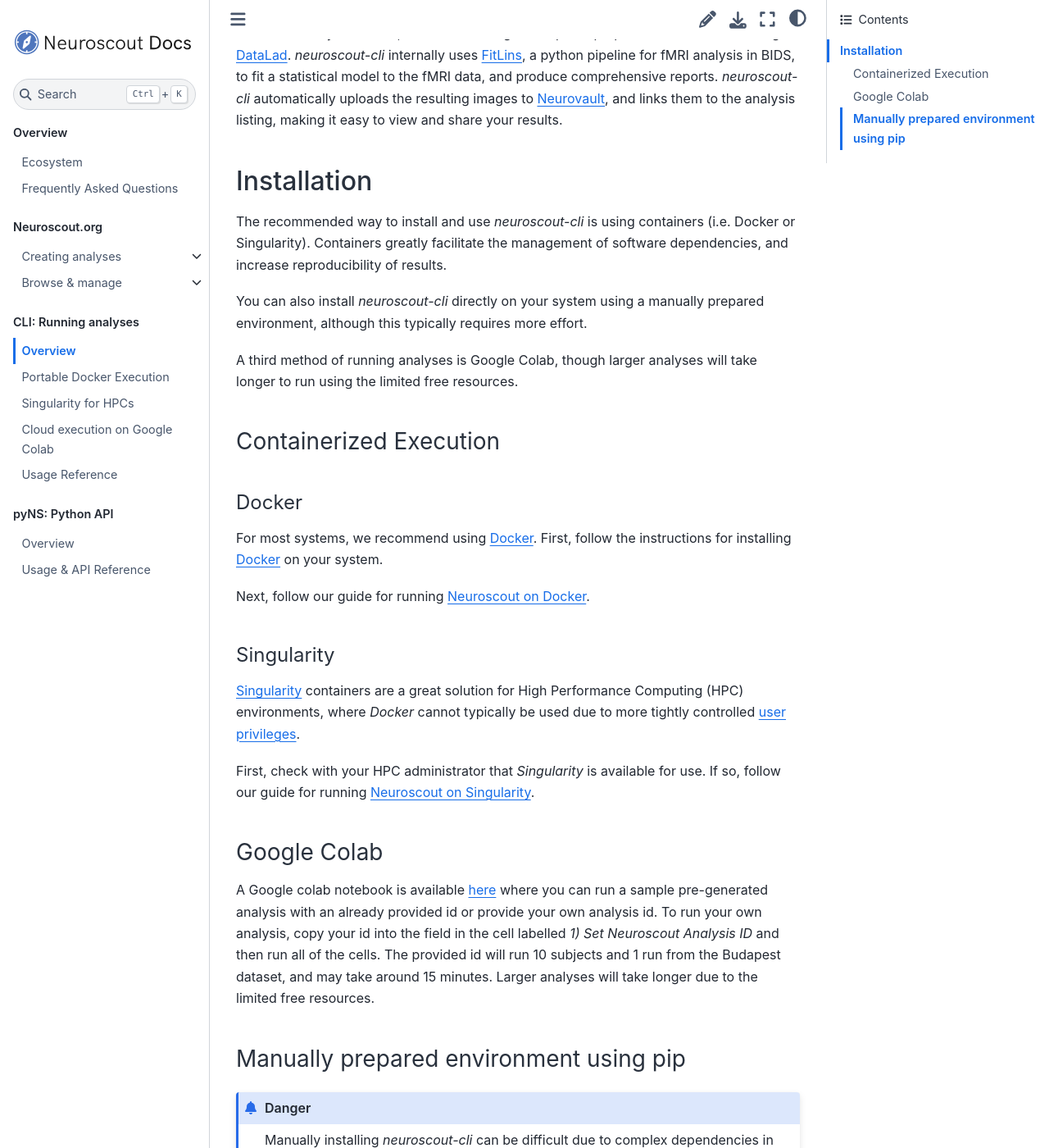
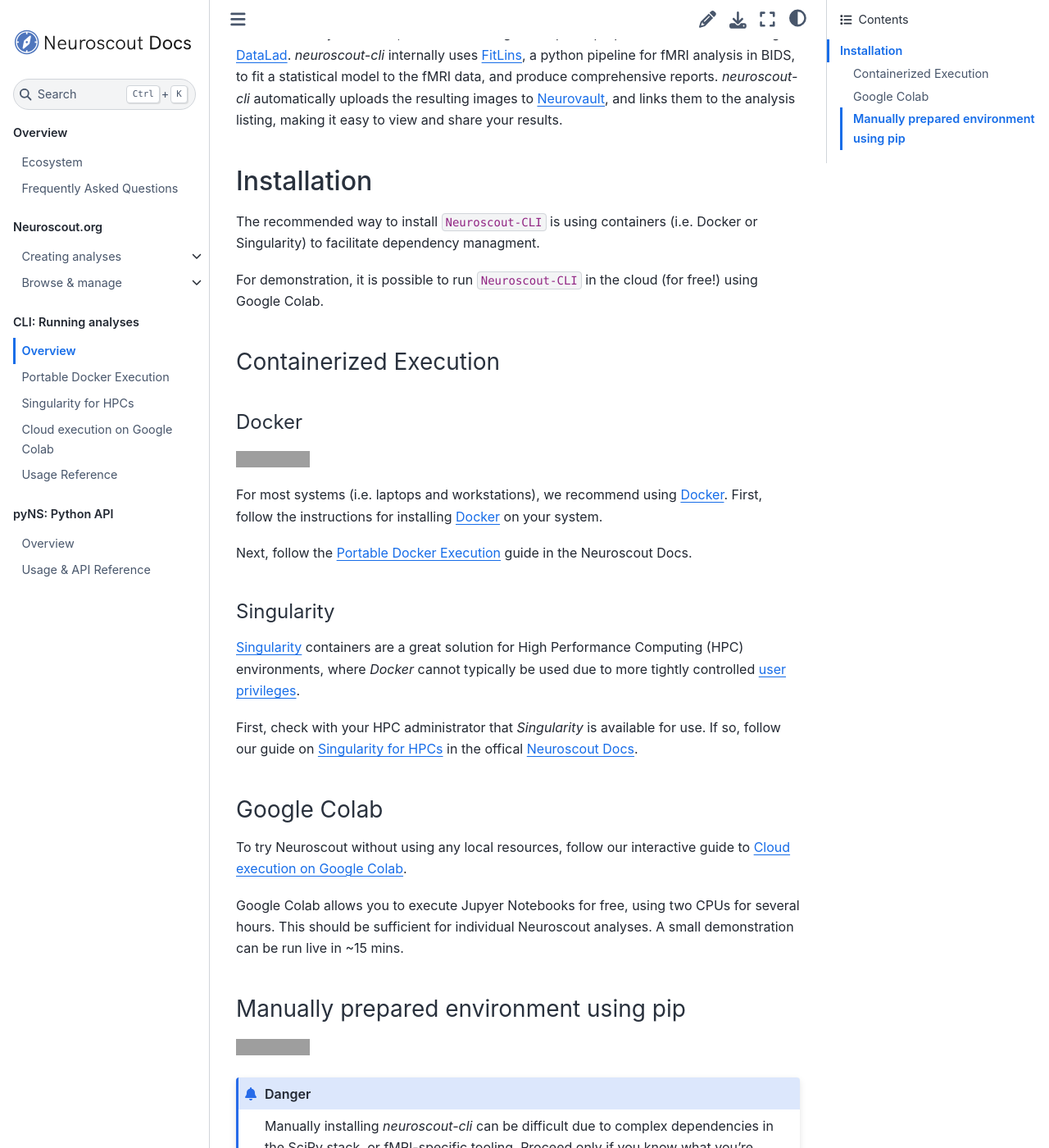
Before and after one commit to snastase/neuroscout-docs, a Jupyter Book: the page built from docs/cli/intro.md, in a window 1280 px wide and 1400 px high, scrolled down 205 px. Shown: the whole window at 82% size. Built offline with Jupyter Book 1.0.4 settings and Sphinx 7.4.7 and the Sphinx Book theme 1.1.4, drawn with Linux system fonts in a browser that asks for light colours; grey boxes are pictures that could not be loaded.

Commit message:
Standardize CLI installation

````diff
--- a/docs/cli/intro.md
+++ b/docs/cli/intro.md
@@ -6,31 +6,36 @@ _neuroscout-cli_ makes it easy to run your analysis with no configuration by fet
 
 ## Installation
 
-The recommended way to install and use _neuroscout-cli_ is using containers (i.e. Docker or Singularity). Containers greatly facilitate the management of software dependencies, and increase reproducibility of results.
+The recommended way to install `Neuroscout-CLI` is using containers (i.e. Docker or Singularity) to facilitate dependency managment.
 
-You can also install _neuroscout-cli_ directly on your system using a manually prepared environment, although this typically requires more effort.
-
-A third method of running analyses is Google Colab, though larger analyses will take longer to run using the limited free resources.
+For demonstration, it is possible to run `Neuroscout-CLI` in the cloud (for free!) using Google Colab.
 
 ### Containerized Execution
 
 #### Docker
 
-For most systems, we recommend using [Docker](https://www.docker.com/resources/what-container). First, follow the instructions for installing [Docker](https://docs.docker.com/engine/install/) on your system.
+![DockerPulls](https://img.shields.io/docker/pulls/neuroscout/neuroscout-cli.svg)
 
-Next, follow our guide for running [Neuroscout on Docker](docker.md).
+For most systems (i.e. laptops and workstations), we recommend using [Docker](https://www.docker.com/resources/what-container).
+First, follow the instructions for installing [Docker](https://docs.docker.com/engine/install/) on your system.
+
+Next, follow the [](docker.md) guide in the Neuroscout Docs.
 
 #### Singularity
 
 [Singularity](https://sylabs.io/singularity/) containers are a great solution for High Performance Computing (HPC) environments, where _Docker_ cannot typically be used due to more tightly controlled [user privileges](https://researchcomputing.princeton.edu/support/knowledge-base/singularity).
 
-First, check with your HPC administrator that _Singularity_ is available for use. If so, follow our guide for running [Neuroscout on Singularity](singularity.md).
+First, check with your HPC administrator that _Singularity_ is available for use. If so, follow our guide on [](singularity.md) in the offical [Neuroscout Docs](https://neuroscout.org/docs).
 
 ### Google Colab
 
-A Google colab notebook is available [here](https://colab.research.google.com/github/neuroscout/neuroscout-cli/blob/master/examples/Neuroscout_Colab_Demo_NoMount.ipynb) where you can run a sample pre-generated analysis with an already provided id or provide your own analysis id. To run your own analysis, copy your id into the field in the cell labelled _1) Set Neuroscout Analysis ID_ and then run all of the cells. The provided id will run 10 subjects and 1 run from the Budapest dataset, and may take around 15 minutes. Larger analyses will take longer due to the limited free resources.
+To try Neuroscout without using any local resources, follow our interactive guide to [](Neuroscout_CLI_Colab_Demo.ipynb).
+
+Google Colab allows you to execute Jupyer Notebooks for free, using two CPUs for several hours. This should be sufficient for individual Neuroscout analyses. A small demonstration can be run live in ~15 mins.
 
 ### Manually prepared environment using pip
+
+[![PyPI version](https://badge.fury.io/py/neuroscout_cli.svg)](https://badge.fury.io/py/neuroscout_cli)
 
 ```{admonition} Danger
 Manually installing _neuroscout-cli_ can be difficult due to complex dependencies in the SciPy stack, or fMRI-specific tooling.
````
Also changed, not shown: docs/index.md (+1 -1 lines).
